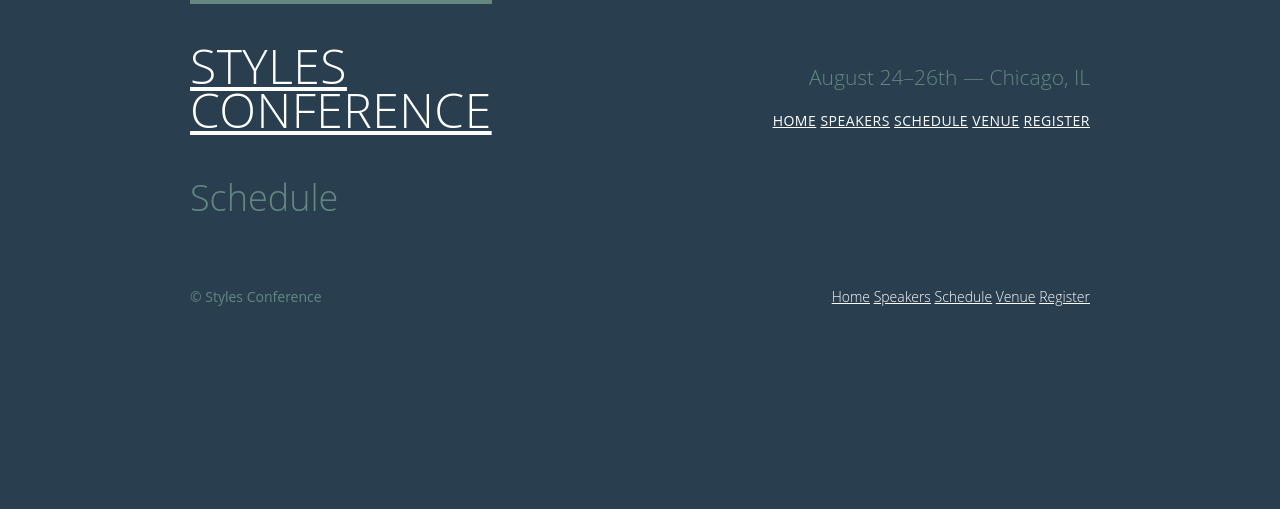
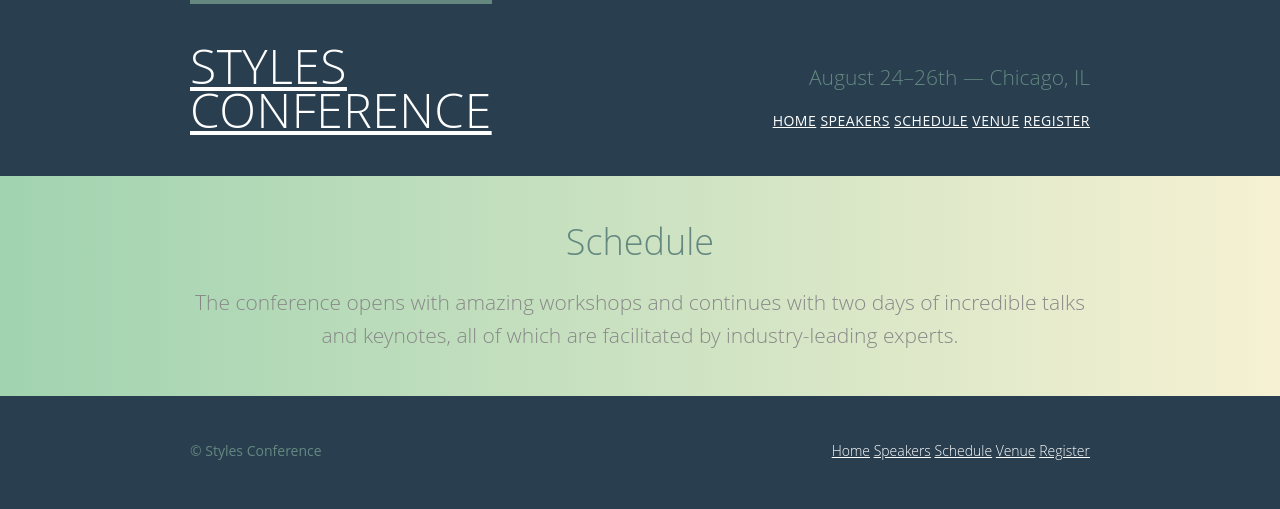
Before and after one commit to TheOneNyangweso/ALX-Frontend, a plain HTML site: page schedule.html in a window 1280 px wide. Drawn offline with Linux system fonts and the light colour scheme.

Commit message:
added background to all oages

```diff
--- a/assets/stylesheets/main.css
+++ b/assets/stylesheets/main.css
@@ -217,11 +217,20 @@ body {
   Rows
   ========================================
 */
-
+.row,
+.row-alt {
+  min-width: 960px;
+}
 .row {
   background: #fff;
-  min-width: 960px;
   padding: 66px 0 44px 0;
+}
+.row-alt {
+  background: #cbe2c1;
+  background: -webkit-linear-gradient(to right, #a1d3b0, #f6f1d3);
+  background: -moz-linear-gradient(to right, #a1d3b0, #f6f1d3);
+  background: linear-gradient(to right, #a1d3b0, #f6f1d3);
+  padding: 44px 0 22px 0;
 }
 
 /*
@@ -271,6 +280,20 @@ strong {
 cite,
 em {
   font-style: italic;
+}
+
+/*
+  ========================================
+  Leads
+  ========================================
+*/
+
+.lead {
+  text-align: center;
+}
+.lead p {
+  font-size: 21px;
+  line-height: 33px;
 }
 
 /*
--- a/schedule.html
+++ b/schedule.html
@@ -34,12 +34,15 @@
 
     </header>
 
-    <!-- Main content -->
+    <!-- Lead -->
 
-    <section class="container">
-
-        <h1>Schedule</h1>
-
+    <section class="row-alt">
+        <div class="lead container">
+            <h1>Schedule</h1>
+            <p>The conference opens with amazing workshops and continues with two days of incredible talks and keynotes,
+                all of which
+                are facilitated by industry-leading experts.</p>
+        </div>
     </section>
 
     <!-- Footer -->
```
Also changed, not shown: register.html (+8 -4 lines), speakers.html (+8 -5 lines), venue.html (+10 -3 lines).
